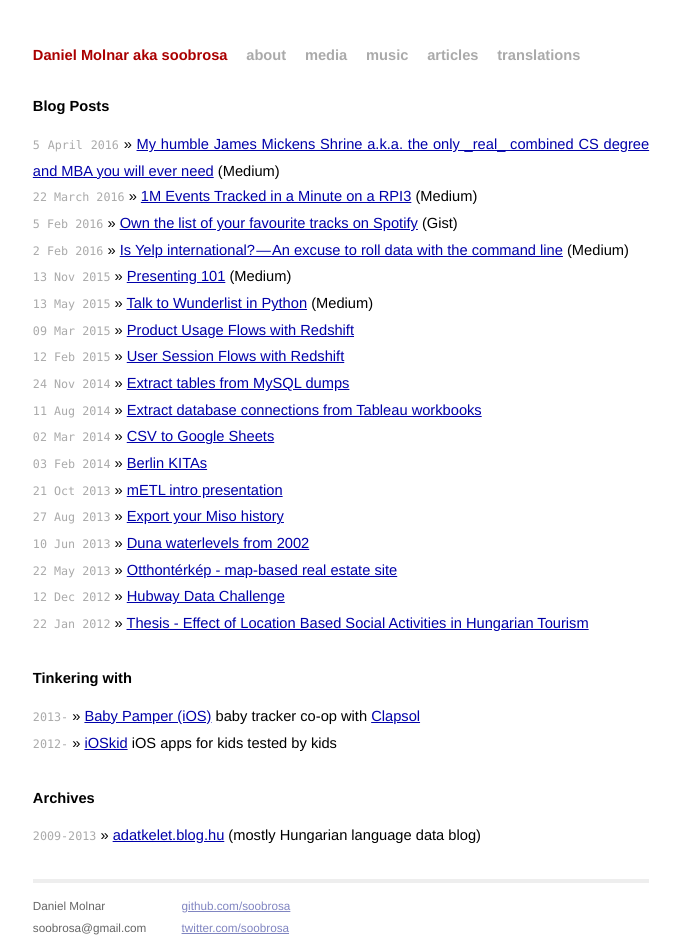
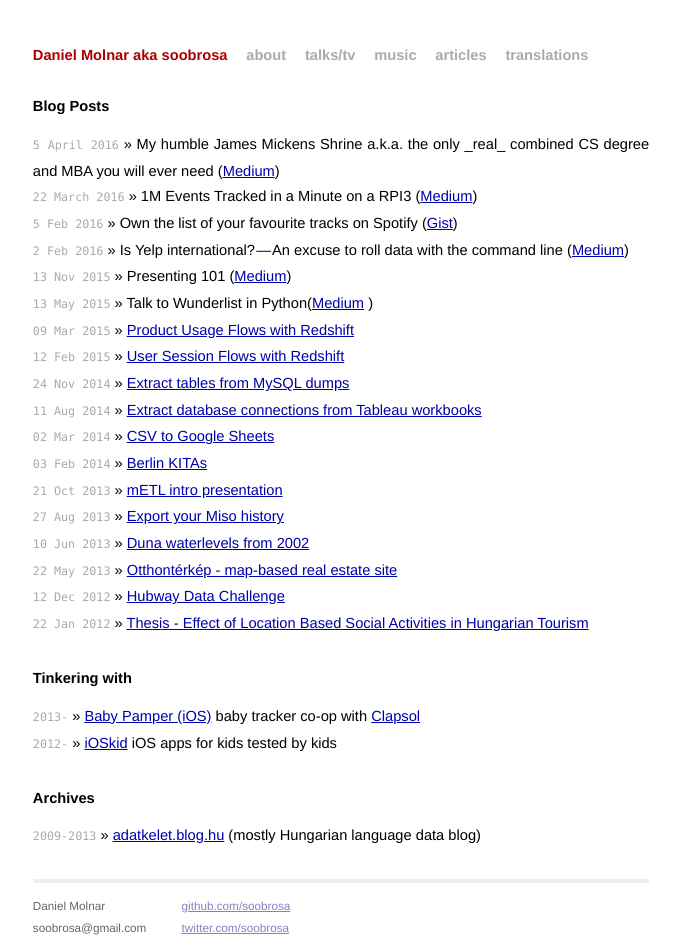
Before and after one commit to mojombo/mojombo.github.io, a Jekyll site: the page built from index.html, in a window 1280 px wide. Shown: the whole page, without its empty margins (299-980 px from the left). Built offline with Jekyll 4.4.1, drawn with Linux system fonts in a browser that asks for light colours; some of the changed lines change nothing that is shown.

Commit message:
cleaning up

```diff
--- a/_layouts/default.html
+++ b/_layouts/default.html
@@ -21,7 +21,7 @@
   <div class="title">
     <a href="/">Daniel Molnar aka soobrosa</a>
     <a class="extra" href="/about.html">about</a>
-    <a class="extra" href="/media.html">media</a>
+    <a class="extra" href="/media.html">talks/tv</a>
     <a class="extra" href="/music.html">music</a>
     <a class="extra" href="/articles.html">articles</a>
     <a class="extra" href="/translations.html">translations</a>
--- a/index.html
+++ b/index.html
@@ -6,12 +6,12 @@
 <div id="home">
   <h1>Blog Posts</h1>
   <ul class="posts">
-    <li><span>5 April 2016</span> &raquo; <a href="https://medium.com/@soobrosa/my-humble-james-mickens-shrine-a-k-a-the-only-real-combined-cs-degree-and-mba-you-will-ever-need-1f437f496d1c#.f281aaqbh">My humble James Mickens Shrine a.k.a. the only _real_ combined CS degree and MBA you will ever need</a> (Medium)
-    <li><span>22 March 2016</span> &raquo; <a href="https://medium.com/@soobrosa/1m-events-tracked-in-a-minute-on-a-rpi3-b5fb824d90bf#.ubobs2rnk">1M Events Tracked in a Minute on a RPI3</a> (Medium)
-    <li><span>5 Feb 2016</span> &raquo; <a href="https://gist.github.com/soobrosa/a6119b2ee35555c296f3">Own the list of your favourite tracks on Spotify</a> (Gist)
-    <li><span>2 Feb 2016</span> &raquo; <a href="https://medium.com/@soobrosa/is-yelp-international-an-excuse-to-roll-data-with-the-command-line-415dc04499a3#.gzu0dqg38">Is Yelp international? — An excuse to roll data with the command line</a> (Medium)
-    <li><span>13 Nov 2015</span> &raquo; <a href="https://medium.com/wunderlist-engineering/presenting-101-c65283ab1828#.snfrx1j1z">Presenting 101</a> (Medium)
-    <li><span>13 May 2015</span> &raquo; <a href="https://medium.com/wunderlist-engineering/talk-to-wunderlist-in-python-8c456a1ba821#.xutrr3cwt">Talk to Wunderlist in Python</a> (Medium)
+    <li><span>5 April 2016</span> &raquo; My humble James Mickens Shrine a.k.a. the only _real_ combined CS degree and MBA you will ever need (<a href="https://medium.com/@soobrosa/my-humble-james-mickens-shrine-a-k-a-the-only-real-combined-cs-degree-and-mba-you-will-ever-need-1f437f496d1c#.f281aaqbh">Medium</a>)
+    <li><span>22 March 2016</span> &raquo; 1M Events Tracked in a Minute on a RPI3 (<a href="https://medium.com/@soobrosa/1m-events-tracked-in-a-minute-on-a-rpi3-b5fb824d90bf#.ubobs2rnk">Medium</a>)
+    <li><span>5 Feb 2016</span> &raquo; Own the list of your favourite tracks on Spotify (<a href="https://gist.github.com/soobrosa/a6119b2ee35555c296f3">Gist</a>)
+    <li><span>2 Feb 2016</span> &raquo; Is Yelp international? — An excuse to roll data with the command line (<a href="https://medium.com/@soobrosa/is-yelp-international-an-excuse-to-roll-data-with-the-command-line-415dc04499a3#.gzu0dqg38">Medium</a>)
+    <li><span>13 Nov 2015</span> &raquo; Presenting 101 (<a href="https://medium.com/wunderlist-engineering/presenting-101-c65283ab1828#.snfrx1j1z">Medium</a>)
+    <li><span>13 May 2015</span> &raquo; Talk to Wunderlist in Python(<a href="https://medium.com/wunderlist-engineering/talk-to-wunderlist-in-python-8c456a1ba821#.xutrr3cwt">Medium</a> )
     {% for post in site.categories["post"] %}
       <li><span>{{ post.date | date_to_string }}</span> &raquo; <a href="{{ post.url }}">{{ post.title }}</a></li>
     {% endfor %}
```
